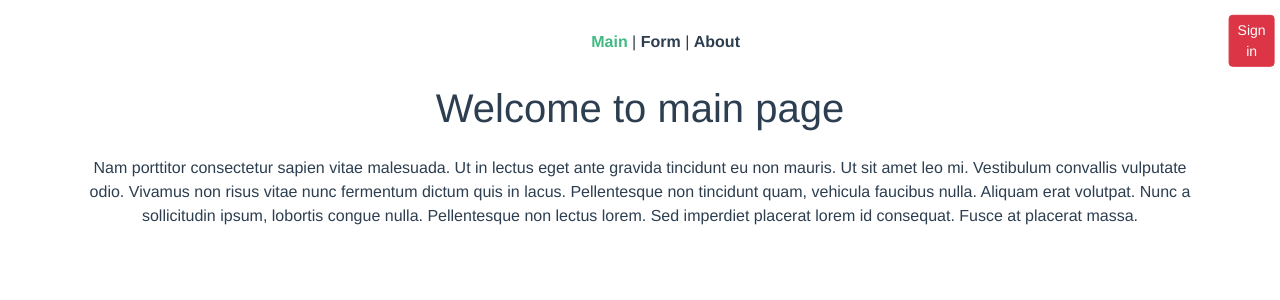
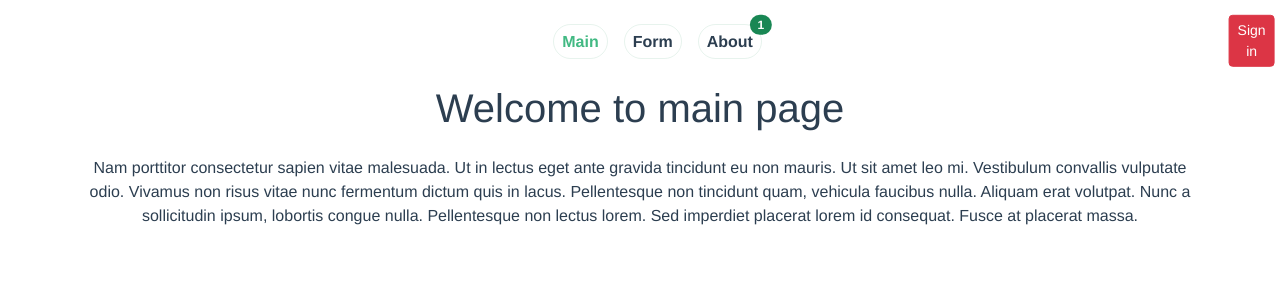
Before and after one commit to EleonoraPavlova/formGmail, a Vue app: page / in a window 1280 px wide. Shown: the top 300 px of the page. Built offline with nearby package versions, Linux system fonts and the light colour scheme.

Commit message:
store state

```diff
--- a/src/App.vue
+++ b/src/App.vue
@@ -1,8 +1,34 @@
 <template>
 	<nav v-if="!isAuth" class="position-reletive center-margin">
-		<router-link to="/">Main</router-link> |
-		<router-link to="/form">Form</router-link> |
-		<router-link to="/about">About</router-link>
+		<router-link
+			to="/"
+			class="p-2 border border-success p-2 border-opacity-10 rounded-pill me-3"
+			>Main</router-link
+		>
+		<router-link
+			to="/form"
+			class="p-2 border border-success p-2 border-opacity-10 rounded-pill me-3"
+			>Form</router-link
+		>
+
+		<router-link
+			to="/about"
+			class="p-2 border border-success p-2 border-opacity-10 rounded-pill me-3"
+			>About
+			<span
+				class="
+					position-absolute
+					top-0
+					start-100
+					translate-middle
+					badge
+					rounded-pill
+					bg-success
+				"
+				>{{ $store.state.count }}
+				<span class="visually-hidden">unread messages</span>
+			</span></router-link
+		>
 	</nav>
 	<NavBar v-else class="m-3" @logout="logout" />
 	<SentModal v-if="modal" @close="modal = false"
--- a/src/router/index.js
+++ b/src/router/index.js
@@ -4,11 +4,12 @@ import AboutView from '../views/AboutView.vue'
 import ForgetView from '../views/ForgetView.vue'
 import MainView from '../views/MainView.vue'
 import DashboardView from '../views/DashboardView.vue'
-import MailView from '../views/MailView.vue'
+// import MailView from '../views/MailView.vue'
 import NotFound from '../common/NotFound.vue'
 // import AppButtons from '../common/AppButtons.vue'
 
-
+//lazy-loaded
+const MailView = () => import('../views/MailView.vue')
 
 const routes = [
 
@@ -34,12 +35,18 @@ const routes = [
   {
     path: '/forget',
     name: 'forget',
-    component: ForgetView
+    component: ForgetView,
+    meta: {
+      cantEnter: true,
+    }
   },
   {
     path: '/dashboard',
     name: 'dashboard',
-    component: DashboardView
+    component: DashboardView,
+    beforeEnter() {
+      console.log('beforeEnter')
+    }
   },
   {
     path: '/mail/:mailId?',
@@ -59,5 +66,20 @@ const router = createRouter({
   // linkActiveClass: 'active',
   // linkExactActiveClass: 'Exact-active'
 })
+// router.beforeEach((to, from, next) => {
+//   console.log('beforeEnter')
+//   if (to.meta.cantEnter) {
+//     //https://router.vuejs.org/guide/advanced/navigation-guards.html
+//     //урок 10 еще
+//     //     //если не можем войти на страницу forget, редирект на главную
+//     next('/dashboard')
+//   } else {
+//     next('/main')
+//   }
+//   // })
+//   router.afterEach((to, from) => {
 
+//   })
+
+// })
 export default router
--- a/src/store/index.js
+++ b/src/store/index.js
@@ -1,7 +1,10 @@
 import { createStore } from 'vuex'
 
 export default createStore({
-  state: {
+  state() {
+    return {
+      count: 1
+    }
   },
   getters: {
   },
--- a/src/views/AboutView.vue
+++ b/src/views/AboutView.vue
@@ -1,5 +1,29 @@
 <template>
-  <div class="about">
-    <h1>This is an about page</h1>
-  </div>
+	<div class="vuex">
+		<h2>This is about vuex page</h2>
+		<div class="d-flex justify-content-center align-items-center p-4">
+			<h4 class="mb-0 pe-3">Counter: {{ $store.state.count }}</h4>
+			<AppButtons color="success" size="sm" @click="increment">Add</AppButtons>
+			<AppButtons color="danger" size="sm" @click="reset">Reset</AppButtons>
+		</div>
+	</div>
 </template>
+
+
+<script>
+import AppButtons from "../common/AppButtons.vue";
+export default {
+	name: "AboutView",
+	components: {
+		AppButtons,
+	},
+	methods: {
+		increment() {
+			this.$store.state.count++;
+		},
+		reset() {
+			this.$store.state.count = 0;
+		},
+	},
+};
+</script>
--- a/src/views/DashboardView.vue
+++ b/src/views/DashboardView.vue
@@ -4,6 +4,23 @@
 			<div class="d-flex justify-content-between align-items-center">
 				<h6 class="text-start text-white">You have successfully logged in</h6>
 			</div>
+			<router-link :to="{ name: 'mail' }"><strong>To mail</strong></router-link>
 		</div>
 	</div>
 </template>
+
+
+
+<script>
+export default {
+	//вопрос во время редиректа
+	beforeRouteLeave(to, from, next) {
+		const answer = confirm("Are you sure you want to switch?");
+		if (answer) {
+			next();
+		} else {
+			next(false);
+		}
+	},
+};
+</script>
```
Also changed, not shown: src/common/NavBarStore.vue (added, +14 -0 lines).
